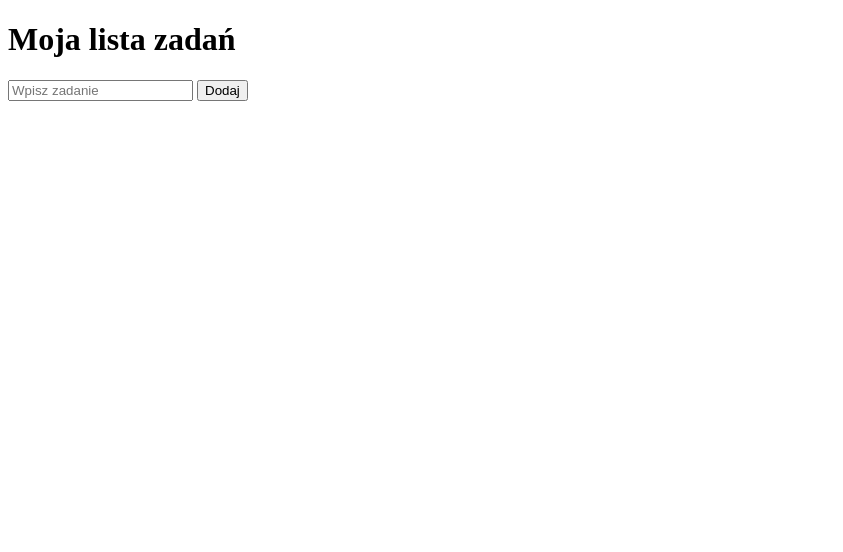
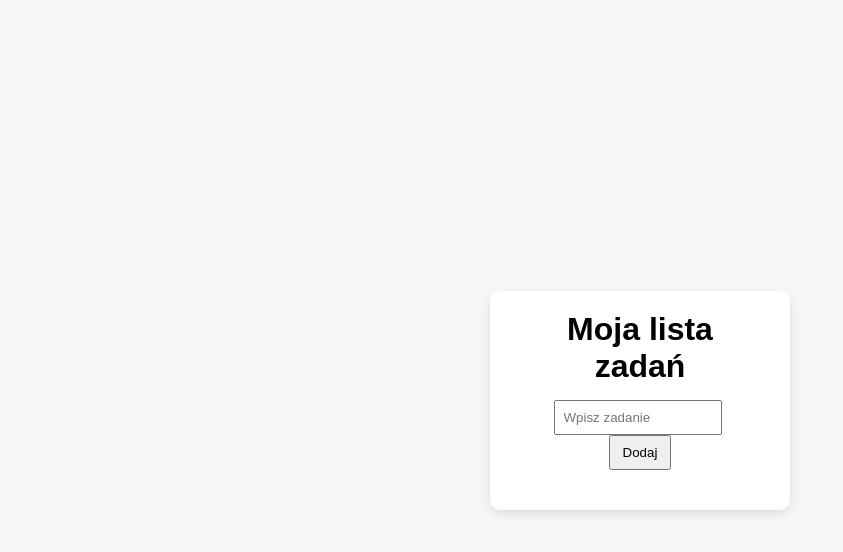
Before and after one commit to spiderbanan/nisp_06_todo, a plain HTML site: page index.html in a window 1280 px wide. Shown: the whole page, without its empty margins (0-843 px from the left). Drawn offline with Linux system fonts and the light colour scheme.

Commit message:
feat: dodano style CSS

```diff
--- a/index.html
+++ b/index.html
@@ -3,15 +3,19 @@
 <head>
     <meta charset="UTF-8">
     <title>TODO App</title>
+    <link rel="stylesheet" href="style.css">
 </head>
 <body>
-    <h1>Moja lista zadań</h1>
-    <ul id="task-list"></ul>
 
-    <input type="text" id="task-input" placeholder="Wpisz zadanie">
-    <button id="add-task-btn">Dodaj</button>
+    <div class="container">
+        <h1>Moja lista zadań</h1>
+
+        <input type="text" id="task-input" placeholder="Wpisz zadanie">
+        <button id="add-task-btn">Dodaj</button>
+
+        <ul id="task-list"></ul>
+    </div>
 
     <script src="app.js"></script>
-
 </body>
 </html>
--- /dev/null
+++ b/style.css
@@ -0,0 +1,58 @@
+/* Reset podstawowy */
+* {
+    box-sizing: border-box;
+    margin: 0;
+    padding: 0;
+}
+
+/* Cała strona */
+body {
+    font-family: Arial, sans-serif;
+    background-color: #f4f6f8;
+    display: flex;
+    justify-content: center;
+    align-items: center;
+    height: 100vh;
+}
+
+/* Kontener */
+.container {
+    background: white;
+    padding: 20px 30px;
+    border-radius: 10px;
+    box-shadow: 0 4px 10px rgba(0,0,0,0.1);
+    width: 300px;
+    text-align: center;
+}
+
+/* Nagłówek */
+h1 {
+    margin-bottom: 15px;
+}
+
+/* Input i button */
+input {
+    padding: 8px;
+    width: 70%;
+    margin-right: 5px;
+}
+
+button {
+    padding: 8px 12px;
+    cursor: pointer;
+}
+
+/* Lista */
+#task-list {
+    list-style: none;
+    margin-top: 20px;
+}
+
+/* Elementy listy */
+#task-list li {
+    background: #eef1f5;
+    padding: 10px;
+    margin-bottom: 10px;
+    border: 1px solid #d0d7de;
+    border-radius: 5px;
+}
```
